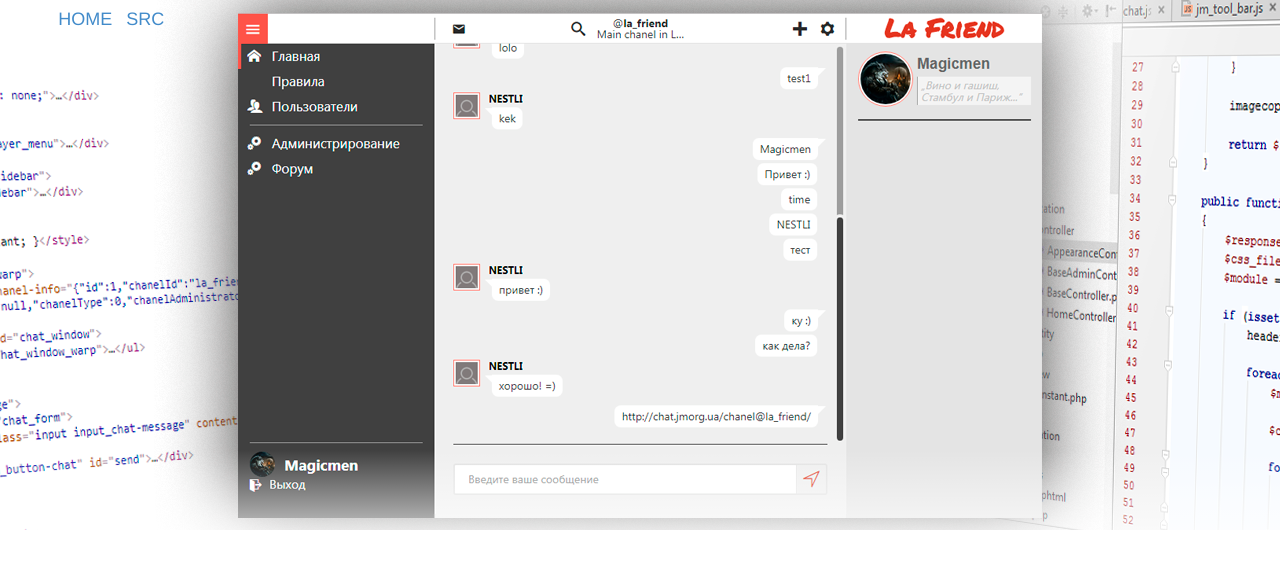
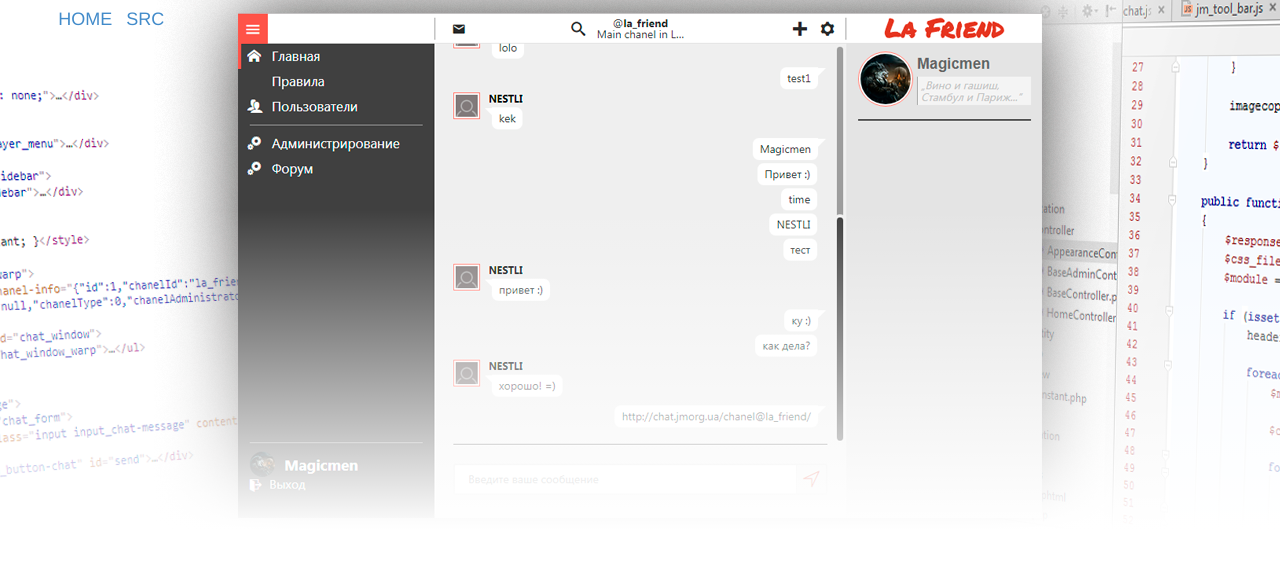
Before and after one commit to jm-organization/jm-organization.github.io, a Jekyll site: the page built from index.html, in a window 1280 px wide and 1400 px high. Shown: the top 569 px of the window. Built offline with Jekyll 4.4.1, drawn with Linux system fonts in a browser that asks for light colours.

Commit message:
frontend::reload main.css

```diff
--- a/assets/css/main.css
+++ b/assets/css/main.css
@@ -27,7 +27,8 @@ section {
     left: 0;
     width: inherit;
     height: 38px;
-    background: transparent; }
+    background: transparent;
+    z-index: 5; }
     .jm-header .navigation nav > li {
       line-height: 38px;
       font-size: 18px;
@@ -36,9 +37,9 @@ section {
       float: left;
       text-transform: uppercase; }
   .jm-header .jm-layer2 {
-    height: 120px;
+    height: 320px;
     position: absolute;
-    top: 450px;
+    top: 210px;
     background: linear-gradient(to top, #ffffff, transparent);
     width: inherit; }
 
```
